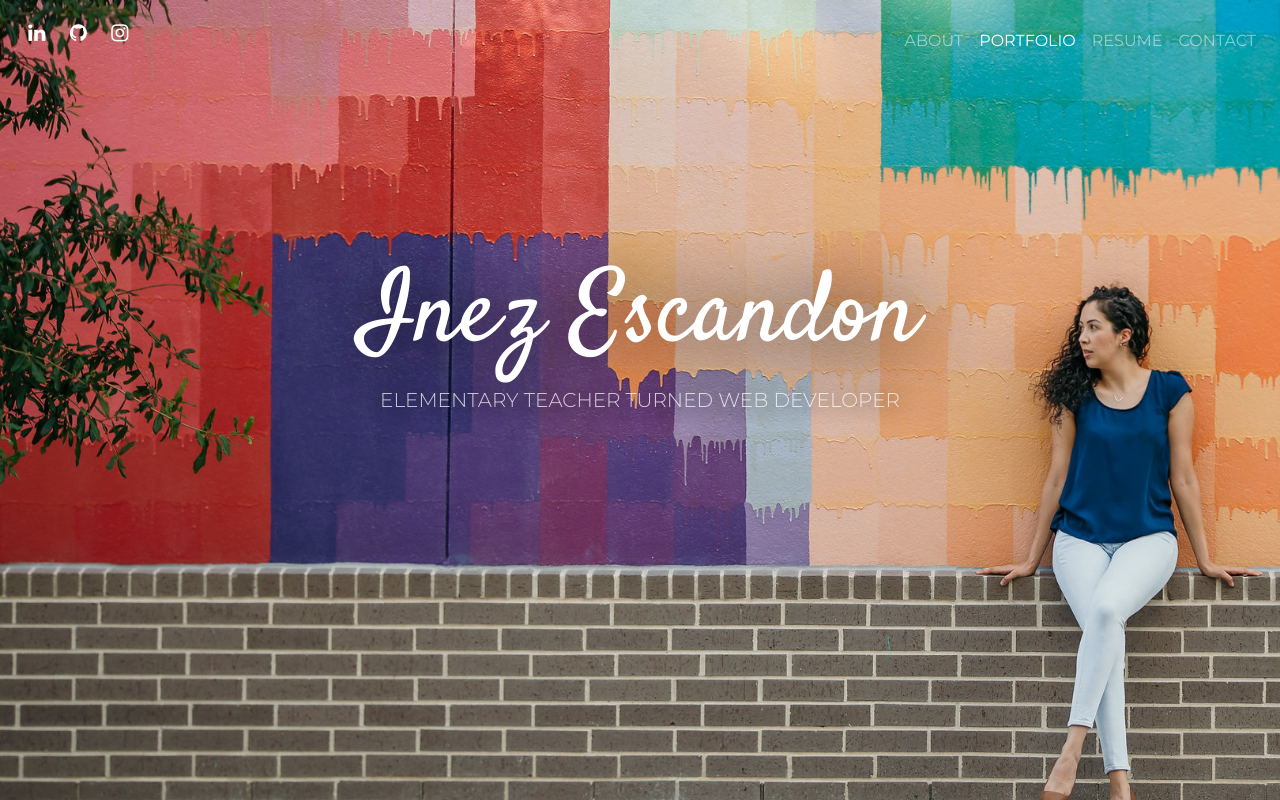
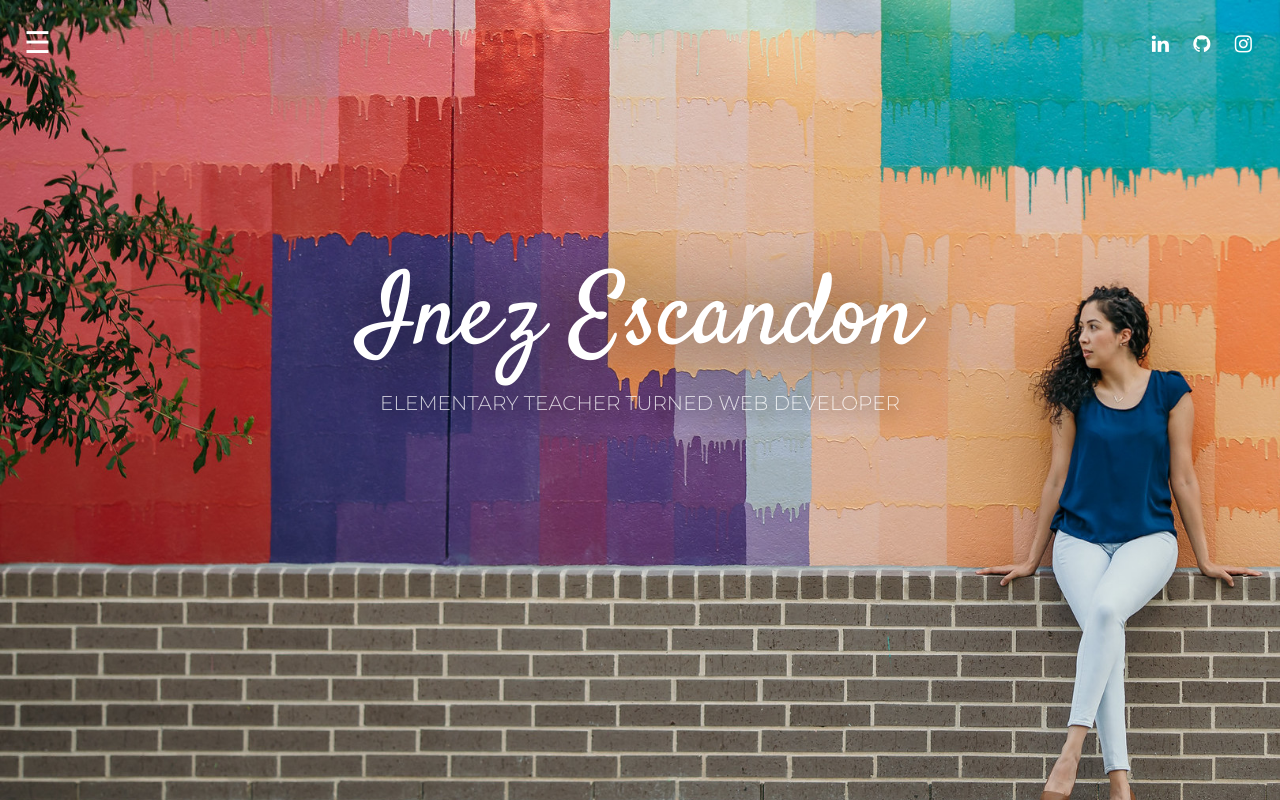
Before and after one commit to iescandon/inez-escandon, an Angular app in the folder client/: page / in a window 1280 px wide. Built offline with nearby package versions, Linux system fonts and the light colour scheme; a web font is replaced by a local one.

Commit message:
added side nav

```diff
--- a/client/src/app/components/jumbotron/jumbotron.component.html
+++ b/client/src/app/components/jumbotron/jumbotron.component.html
@@ -1,4 +1,4 @@
-<div class="jumbotron vertical-center">
+<div class="jumbotron">
   <div class="container">
     <h1 class="display-4">Inez Escandon</h1>
     <p class="lead">ELEMENTARY TEACHER TURNED WEB DEVELOPER</p>
--- a/client/src/app/components/navbar/navbar.component.css
+++ b/client/src/app/components/navbar/navbar.component.css
@@ -20,6 +20,8 @@
 .fa-github,
 .fa-instagram {
   padding: 10px;
+  /* padding-top: 20px; */
+  /* margin-top: 18px; */
   width: 41.5px;
   font-size: 20px;
   text-align: center;
@@ -35,3 +37,54 @@
 .fa-instagram:hover {
   color: #ffffff80;
 }
+
+.sidenav {
+  height: 100%;
+  width: 0;
+  position: fixed;
+  z-index: 1;
+  top: 0;
+  left: 0;
+  background-color: white;
+  overflow-x: hidden;
+  transition: 0.5s;
+  padding-top: 60px;
+}
+
+.sidenav a {
+  padding: 8px 8px 8px 32px;
+  text-decoration: none;
+  font-size: 25px;
+  color: black;
+  display: block;
+  transition: 0.3s;
+}
+
+.sidenav a:hover {
+  color: #f1f1f1;
+}
+
+.sidenav .closebtn {
+  position: absolute;
+  top: 0;
+  right: 25px;
+  font-size: 36px;
+  margin-left: 50px;
+}
+
+.hamburger-icon {
+  padding-left: 24px;
+}
+
+@media screen and (max-height: 450px) {
+  .sidenav {
+    padding-top: 15px;
+  }
+  .sidenav a {
+    font-size: 18px;
+  }
+}
+
+nav {
+  padding: 0;
+}
--- a/client/src/app/components/navbar/navbar.component.html
+++ b/client/src/app/components/navbar/navbar.component.html
@@ -1,5 +1,5 @@
 <nav class="navbar navbar-expand-lg navbar-dark">
-  <button
+  <!-- <button
     class="navbar-toggler"
     type="button"
     data-toggle="collapse"
@@ -9,11 +9,31 @@
     aria-label="Toggle navigation"
   >
     <span class="navbar-toggler-icon"></span>
-  </button>
-  <!-- <nav class="navbar navbar-dark">
-    <a class="navbar-brand" href="#">Inez Escandón</a>
-  </nav> -->
-  <ul class="navbar-brand menu">
+  </button> -->
+  <!-- <div class="collapse navbar-collapse" id="navbarNavAltMarkup">
+    <div class="navbar-nav mr-auto">
+      <a class="nav-item nav-link" href="./index.html">ABOUT</a>
+      <a class="nav-item nav-link active" href="./portfolio.html">PORTFOLIO</a>
+      <a class="nav-item nav-link" href="./resume.html">RESUME</a>
+      <a class="nav-item nav-link" href="./contact.html">CONTACT</a>
+    </div>
+  </div> -->
+  <div id="mySidenav" class="sidenav mr-auto">
+    <a href="javascript:void(0)" class="closebtn" (click)="closeNav()"
+      >&times;</a
+    >
+    <a href="#">About</a>
+    <a href="#">Services</a>
+    <a href="#">Clients</a>
+    <a href="#">Contact</a>
+  </div>
+  <span
+    class="navbar-nav hamburger-icon mr-auto"
+    style="font-size: 30px; cursor: pointer; color: white;"
+    (click)="openNav()"
+    >&#9776;</span
+  >
+  <ul class="navbar-brand menu pt-4">
     <li>
       <a
         href="https://www.linkedin.com/in/iescandon/"
@@ -36,12 +56,4 @@
       ></a>
     </li>
   </ul>
-  <div class="collapse navbar-collapse" id="navbarNavAltMarkup">
-    <div class="navbar-nav ml-auto">
-      <a class="nav-item nav-link" href="./index.html">ABOUT</a>
-      <a class="nav-item nav-link active" href="./portfolio.html">PORTFOLIO</a>
-      <a class="nav-item nav-link" href="./resume.html">RESUME</a>
-      <a class="nav-item nav-link" href="./contact.html">CONTACT</a>
-    </div>
-  </div>
 </nav>
--- a/client/src/app/components/navbar/navbar.component.ts
+++ b/client/src/app/components/navbar/navbar.component.ts
@@ -3,13 +3,18 @@ import { Component, OnInit } from '@angular/core';
 @Component({
   selector: 'app-navbar',
   templateUrl: './navbar.component.html',
-  styleUrls: ['./navbar.component.css']
+  styleUrls: ['./navbar.component.css'],
 })
 export class NavbarComponent implements OnInit {
+  constructor() {}
 
-  constructor() { }
+  ngOnInit(): void {}
 
-  ngOnInit(): void {
+  openNav() {
+    document.getElementById('mySidenav').style.width = '250px';
   }
 
+  closeNav() {
+    document.getElementById('mySidenav').style.width = '0';
+  }
 }
--- a/client/src/styles.css
+++ b/client/src/styles.css
@@ -8,5 +8,6 @@ body {
     url(assets/inez3.jpg); */
   background-image: url(assets/inez3.jpg);
   background-size: cover;
+  background-repeat: no-repeat;
   font-family: "Montserrat", sans-serif;
 }
```
